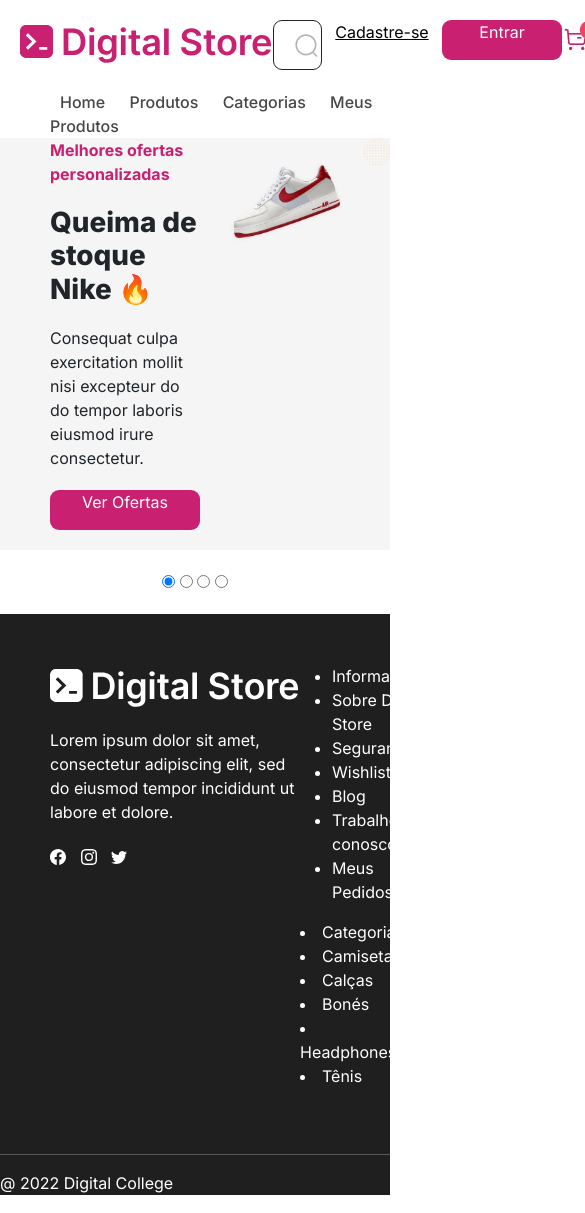
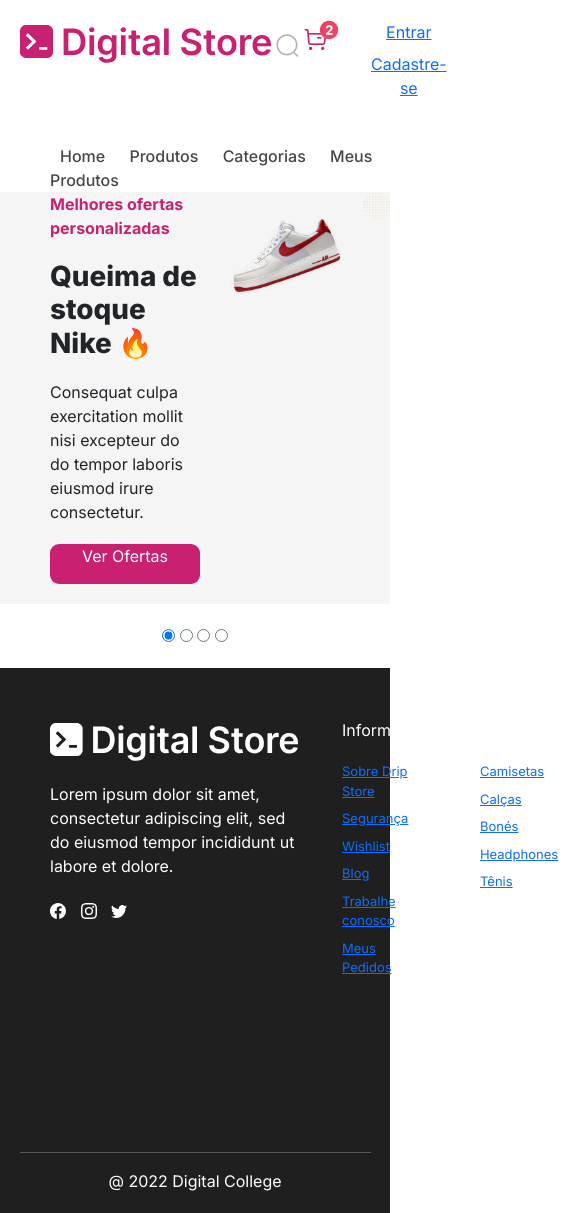
Before and after one commit to dalvansiebra/projeto-e-comerce---Dalvan-Siebra, a plain HTML site: page index.html in a window 390 px wide. Shown: the top 1213 px of the page, 585 px wide, since content can reach past the window. Drawn offline with nearby package versions, Linux system fonts and the light colour scheme.

Commit message:
add media query

```diff
--- a/index.html
+++ b/index.html
@@ -48,6 +48,15 @@
                     <img src="./img/cart.png" alt="">
 
                     <!-- falta colocar o carrinho da forma correta, coloquei somente a imagem que baixei do figma - já com o número 2 -->
+
+                </div>
+
+                <div class="header-login-hidden-section">
+
+                    <ul>
+                        <li><a href="#">Entrar</a></li>
+                        <li><a href="#">Cadastre-se</a></li>
+                    </ul>
 
                 </div>
 
@@ -145,12 +154,12 @@
                         <ul>
 
                             <li class="info-title">Informação</li>
-                            <li>Sobre Drip Store</li>
-                            <li>Segurança</li>
-                            <li>Wishlist</li>
-                            <li>Blog</li>
-                            <li>Trabalhe conosco</li>
-                            <li>Meus Pedidos</li>
+                            <li><a href="#">Sobre Drip Store</a></li>
+                            <li><a href="#">Segurança</a></li>
+                            <li><a href="#">Wishlist</a></li>
+                            <li><a href="#">Blog</a></li>
+                            <li><a href="#">Trabalhe conosco</a></li>
+                            <li><a href="#">Meus Pedidos</a></li>
 
                         </ul>
 
@@ -158,12 +167,14 @@
 
                     <div class="footer-categories">
 
-                        <li class="info-title">Categorias</li>
-                        <li>Camisetas</li>
-                        <li>Calças</li>
-                        <li>Bonés</li>
-                        <li>Headphones</li>
-                        <li>Tênis</li>
+                        <ul>
+                            <li class="info-title">Categorias</li>
+                            <li><a href="#">Camisetas</a></li>
+                            <li><a href="#">Calças</a></li>
+                            <li><a href="#">Bonés</a></li>
+                            <li><a href="#">Headphones</a></li>
+                            <li><a href="#">Tênis</a></li>
+                        </ul>
 
                     </div>
 
@@ -182,7 +193,11 @@
 
             </div>
 
-            <hr class="hr">
+            <div class="hr">
+
+                <hr>
+
+            </div>
 
             <div class="footer-copy-right">
 
--- a/style.css
+++ b/style.css
@@ -83,6 +83,10 @@
     border-radius: 9px;
     width: 120px;
     color: white;
+}
+
+.header-login-hidden-section {
+    display: none;
 }
 
 .header-nav {
@@ -210,3 +214,77 @@ footer {
 .footer-social-medias > svg {
     margin-right: 10px;
 }
+
+.footer-info-categ {
+    display: flex;
+    justify-content: space-between;
+    font-size: small;
+}
+
+.footer-info-categ > div {
+    margin: 0px 10px;
+}
+
+.footer-info-categ > a {
+    text-decoration: none;
+}
+
+/* não consegui remover a estilização do link */
+
+.info-title {
+    margin-bottom: 20px;
+    font-size: initial;
+}
+
+.footer-informations > ul, li {
+    list-style: none;
+    margin-bottom: 8px;
+}
+
+.footer-categories > ul, li {
+    list-style: none;
+    margin-bottom: 8px;
+}
+
+.footer-contacts > span {
+    margin-bottom: 100px;
+}
+
+/* a margem não foi aplicada, não sei o porquê, a intenção era espaçar o <p>(85) 3051...</p> para longe do <span> */
+
+.hr {
+    display: flex;
+    justify-content: center;
+    text-align: center;
+}
+
+.hr > hr {
+    width: 90%;
+}
+
+.footer-copy-right {
+    display: flex;
+    justify-content: center;
+    text-align: center;
+    padding-bottom: 20px;
+}
+
+@media (max-width: 700px) {
+    #header-login-search > input {
+        display: none;
+    }
+
+    #header-login-search {
+        border: none;
+    }
+
+    #header-login-acess {
+        display: none;
+    }
+
+    .header-login-hidden-section {
+        display: flex;
+        flex-direction: column;
+    }
+
+}
```
